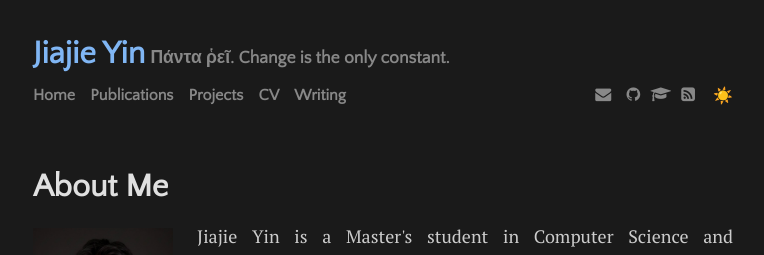
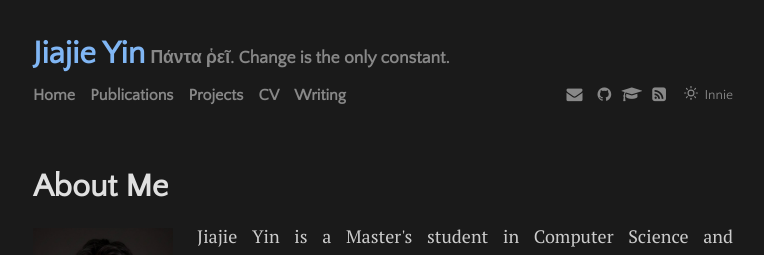
Before and after one commit to JJtheHonest/JJtheHonest.github.io, a Jekyll site: the page built from index.html, in a window 1280 px wide. Shown: the top 255 px of the page, without its empty margins (257-1021 px from the left). Built offline with Jekyll 4.4.1, drawn with Linux system fonts in a browser that asks for light colours; the list of posts is cut into pages by our own code.

Commit message:
SVG moon/sun icons with Innie/Outie labels

```diff
--- a/_includes/menu.html
+++ b/_includes/menu.html
@@ -6,6 +6,9 @@
   </nav>
   <nav class="social-icons">
     {% include social-icons.html %}
-    <button class="dark-toggle" id="darkToggle" aria-label="Toggle dark mode">🌙</button>
+    <button class="dark-toggle" id="darkToggle" aria-label="Toggle dark mode">
+      <span id="darkIcon"><svg width="14" height="14" viewBox="0 0 24 24" fill="none" stroke="currentColor" stroke-width="2" stroke-linecap="round" stroke-linejoin="round"><path d="M21 12.79A9 9 0 1 1 11.21 3 7 7 0 0 0 21 12.79z"/></svg></span>
+      <span id="darkLabel">Innie</span>
+    </button>
   </nav>
 </div>
--- a/_layouts/default.html
+++ b/_layouts/default.html
@@ -11,18 +11,21 @@
     </div>
     <script>
       (function() {
+        var moonSvg = '<svg width="14" height="14" viewBox="0 0 24 24" fill="none" stroke="currentColor" stroke-width="2" stroke-linecap="round" stroke-linejoin="round"><path d="M21 12.79A9 9 0 1 1 11.21 3 7 7 0 0 0 21 12.79z"/></svg>';
+        var sunSvg = '<svg width="14" height="14" viewBox="0 0 24 24" fill="none" stroke="currentColor" stroke-width="2" stroke-linecap="round" stroke-linejoin="round"><circle cx="12" cy="12" r="5"/><line x1="12" y1="1" x2="12" y2="3"/><line x1="12" y1="21" x2="12" y2="23"/><line x1="4.22" y1="4.22" x2="5.64" y2="5.64"/><line x1="18.36" y1="18.36" x2="19.78" y2="19.78"/><line x1="1" y1="12" x2="3" y2="12"/><line x1="21" y1="12" x2="23" y2="12"/><line x1="4.22" y1="19.78" x2="5.64" y2="18.36"/><line x1="18.36" y1="5.64" x2="19.78" y2="4.22"/></svg>';
         var toggle = document.getElementById('darkToggle');
         var body = document.body;
         var stored = localStorage.getItem('darkMode');
         if (stored !== 'false') {
           body.classList.add('dark-mode');
-          if (toggle) toggle.textContent = '☀️';
+          if (toggle) { document.getElementById('darkIcon').innerHTML = sunSvg; document.getElementById('darkLabel').textContent = 'Innie'; }
         }
         if (toggle) {
           toggle.addEventListener('click', function() {
             body.classList.toggle('dark-mode');
             var isDark = body.classList.contains('dark-mode');
-            toggle.textContent = isDark ? '☀️' : '🌙';
+            document.getElementById('darkIcon').innerHTML = isDark ? sunSvg : moonSvg;
+            document.getElementById('darkLabel').textContent = isDark ? 'Innie' : 'Outie';
             localStorage.setItem('darkMode', isDark);
           });
         }
--- a/_sass/_custom.scss
+++ b/_sass/_custom.scss
@@ -175,10 +175,19 @@ body.dark-mode .dark-portrait {
   cursor: pointer;
   background: none;
   border: none;
-  font-size: 1rem;
+  font-size: 0.85rem;
   padding: 0 0 0 8px;
   color: $light-gray-color;
   vertical-align: middle;
+  font-family: $sans-serif-font-family;
+}
+
+.dark-toggle span {
+  vertical-align: middle;
+}
+
+.dark-toggle #darkLabel {
+  margin-left: 3px;
 }
 
 .dark-toggle:hover {
```
